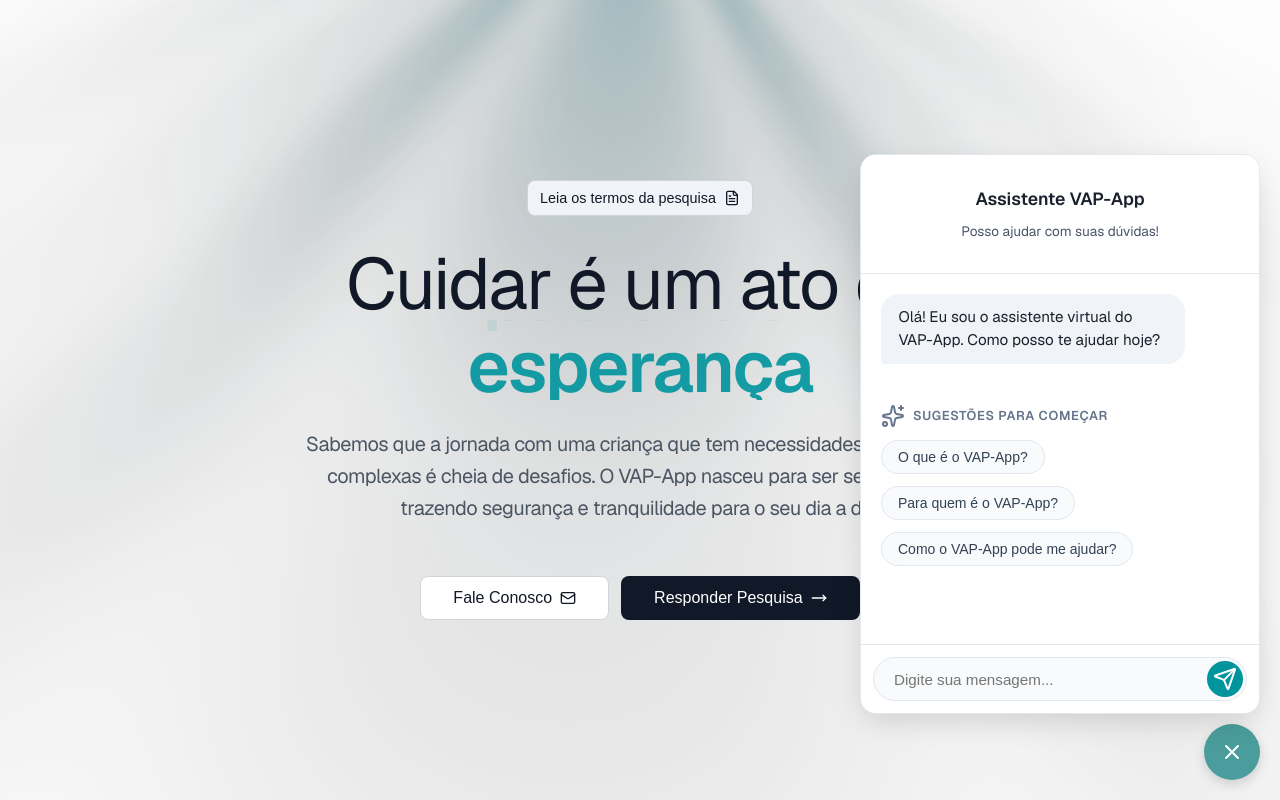
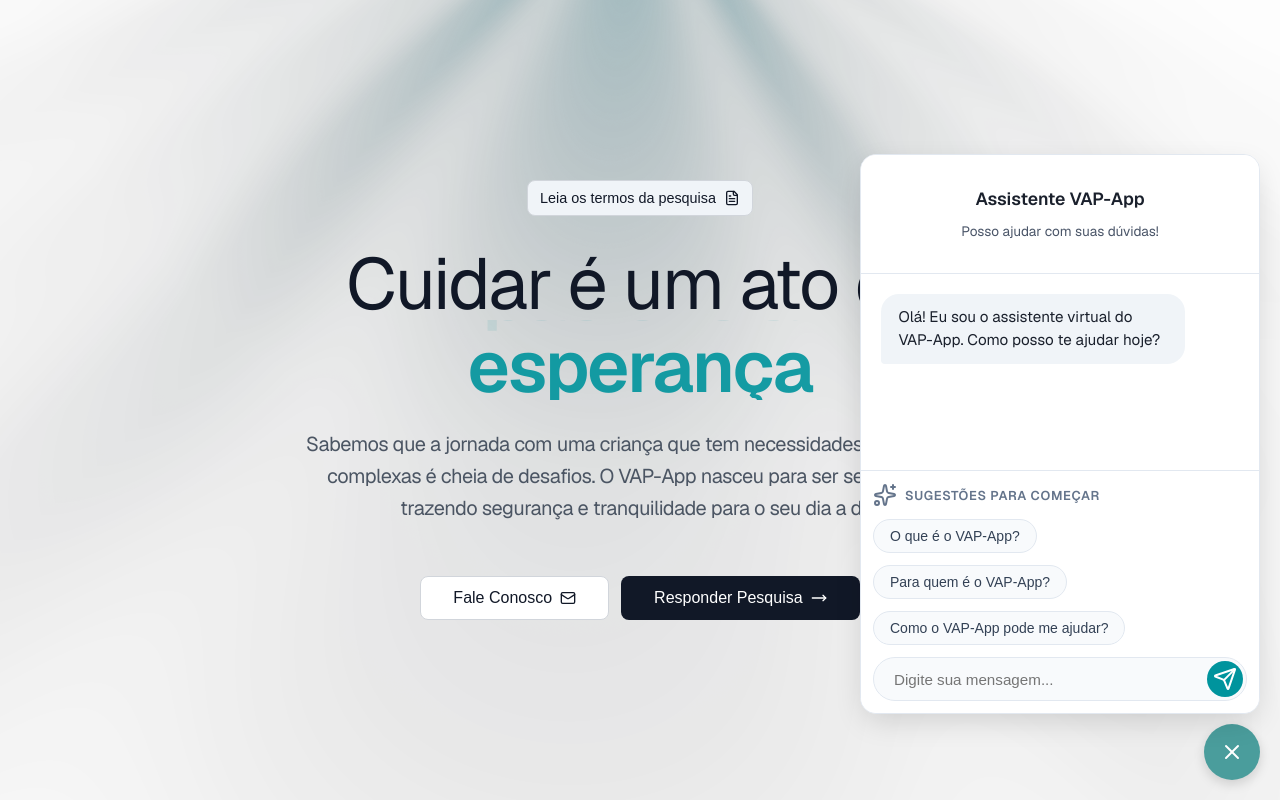
Before and after one commit to vapapp/vap-landing, a Next.js app: page / in a window 1280 px wide. Both pictures are taken after a click on the button "Abrir ou fechar chat". Built offline with nearby package versions, Linux system fonts and the light colour scheme; no server answers.

Commit message:
feat(chat): Melhora a experiência de uso do chat em dispositivos móveis

```diff
--- a/src/components/ui/VAPChat.module.css
+++ b/src/components/ui/VAPChat.module.css
@@ -83,6 +83,7 @@
   display: flex;
   flex-direction: column;
   gap: 1rem;
+  min-height: 0;
 }
 
 .bubbleContainer {
@@ -191,6 +192,9 @@
   border-top: 1px solid #e2e8f0;
   background-color: #ffffff;
   flex-shrink: 0;
+  display: flex;
+  flex-direction: column;
+  gap: 0.75rem;
 }
 
 .chatFooter form {
@@ -235,7 +239,6 @@
 }
 
 .suggestionsContainer {
-  margin-top: 1.5rem;
   display: flex;
   flex-direction: column;
   gap: 0.75rem;
@@ -318,4 +321,8 @@
     z-index: 100;
     pointer-events: auto;
   }
+
+  .hideOnMobileWhenOpen {
+    display: none;
+  }
 }
--- a/src/components/ui/VAPChat.tsx
+++ b/src/components/ui/VAPChat.tsx
@@ -8,14 +8,14 @@ import { Button } from "@/components/ui/Button";
 import styles from "./VAPChat.module.css";
 import { cn } from "@/lib/utils";
 
-// --- Tipos ---
+
 interface Message {
   id: number;
   content: string;
   role: "user" | "assistant";
 }
 
-// --- Perguntas Sugeridas Atualizadas ---
+
 const suggestedQuestions = [
     "O que é o VAP-App?",
     "Para quem é o VAP-App?",
@@ -54,7 +54,7 @@ const LoadingBubble = () => (
     </div>
 );
 
-// --- Componente de Sugestões Atualizado com Título ---
+
 const SuggestedQuestions = ({ questions, onClick }: { questions: string[], onClick: (question: string) => void }) => (
     <div className={styles.suggestionsContainer}>
         <div className={styles.suggestionsHeader}>
@@ -150,19 +150,16 @@ function ChatLogic() {
         <ChatHeader />
         <div className={styles.chatBody}>
             {messages.map((msg) => <ChatBubble key={msg.id} message={msg} />)}
-
-
-            {showSuggestions && (
-                <SuggestedQuestions
-                    questions={suggestedQuestions}
-                    onClick={handleSuggestionClick}
-                />
-            )}
-
             {isLoading && <LoadingBubble />}
             <div ref={messagesEndRef} />
         </div>
         <div className={styles.chatFooter}>
+          {showSuggestions && (
+              <SuggestedQuestions
+                  questions={suggestedQuestions}
+                  onClick={handleSuggestionClick}
+              />
+          )}
           <form onSubmit={handleSubmit}>
             <input
               value={input}
@@ -177,7 +174,11 @@ function ChatLogic() {
           </form>
         </div>
       </div>
-      <Button onClick={() => setIsOpen(!isOpen)} className={styles.toggleButton} aria-label="Abrir ou fechar chat">
+      <Button
+        onClick={() => setIsOpen(!isOpen)}
+        className={cn(styles.toggleButton, isOpen && styles.hideOnMobileWhenOpen)}
+        aria-label="Abrir ou fechar chat"
+      >
         {isOpen ? <X className="h-7 w-7" /> : <Bot className="h-7 w-7" />}
       </Button>
     </div>
```
